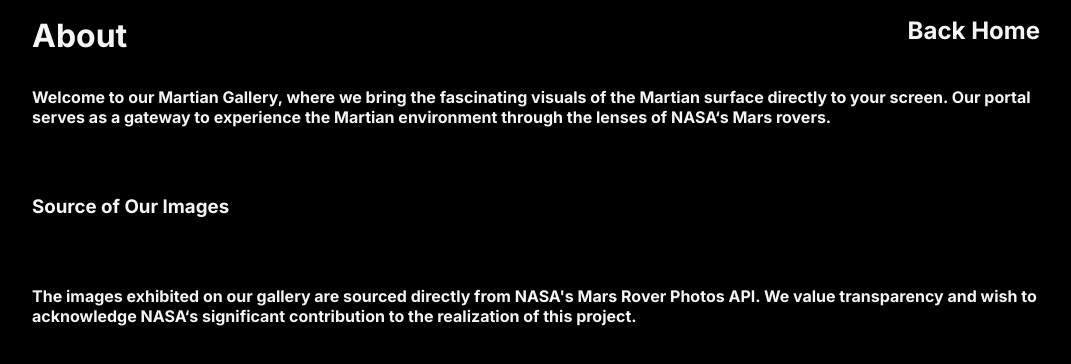
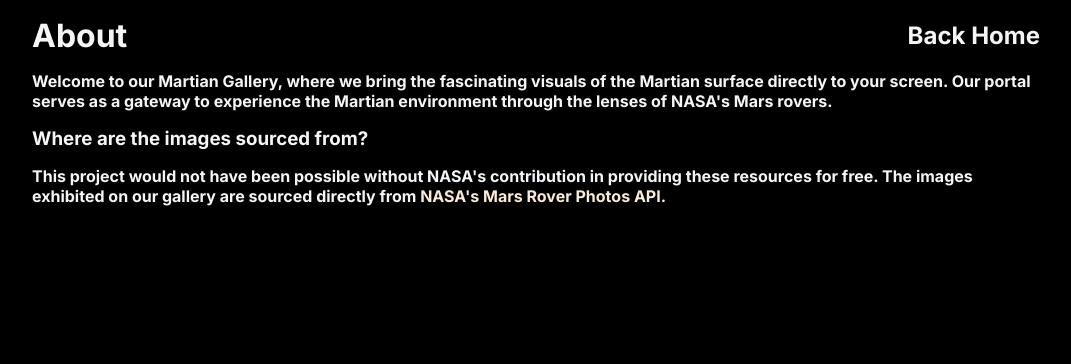
Before and after one commit to Zocum/planet-b, a Next.js app: page /contact in a window 1280 px wide. Shown: the top 364 px of the page, without its empty margins (104-1175 px from the left). Built offline with nearby package versions, Linux system fonts and the light colour scheme.

Commit message:
Project finished (lvl 1)

```diff
--- a/app/Footer/Footer.tsx
+++ b/app/Footer/Footer.tsx
@@ -4,7 +4,7 @@ import Link  from 'next/link';
 export default function Footer() {
   return (
     <footer className={styles.footerWrapper}>
-      <p>© 2023 - Made by <a href='' target='_blank'>Hector Jimenez Cruz</a></p>
+      <p>© 2023 - Made by <a href='https://twitter.com/SpaceBeetle1' target='_blank'>Hector Jimenez Cruz</a></p>
       <div className={styles.footerWrapper_contact}>
         <Link href='../contact'>About</Link>
       </div>
--- /dev/null
+++ b/app/contact/ContactPage.module.scss
@@ -0,0 +1,34 @@
+.contactPage {
+    color: whitesmoke;
+    margin: 1rem calc(6rem + 40px) 2rem calc(6rem + 40px);
+
+    &_header {
+        display: flex;
+        align-items: center;
+        justify-content: space-between;
+        margin-bottom: 1rem;
+
+        h2:hover {
+            outline: 1px solid white;
+            outline-offset: .5rem;
+            border-radius: 5px;
+            transition: outline-offset 0.1s ease-in-out;
+        }
+    }
+
+    &_body {
+        display: flex;
+        flex-direction: column;
+        gap: 1rem;
+
+        &_sourcesText a {
+            color: antiquewhite;
+
+            &:hover {
+                text-decoration: underline;
+                color: antiquewhite;
+                transition: text-decoration 0.2s ease-in-out;
+            }
+        }
+    }
+}
--- a/app/contact/page.tsx
+++ b/app/contact/page.tsx
@@ -1,33 +1,24 @@
-
+import styles from './ContactPage.module.scss';
 import Link from "next/link";
+import texts from './texts.json';
 
 export default function Contact() {
-  const styles = {
-    color: 'whitesmoke',
-    margin: '1rem calc(6rem + 40px) 2rem calc(6rem + 40px)',
- };
-
- const headerStyles = {
-  color: 'whitesmoke',
-  margin: '1rem calc(6rem + 40px) 2rem calc(6rem + 40px)',
-  display: 'flex',
-  justifyContent: 'space-between',
- };
 
   return (
-    <>
-      <header style={headerStyles}>
+    <div className={styles.contactPage}>
+      <header className={styles.contactPage_header}>
         <h1>About</h1>
         <h2>
           <Link href="/">Back Home</Link>
         </h2>
       </header>
-
-      <h4 style={styles}>Welcome to our Martian Gallery, where we bring the fascinating visuals of the Martian surface directly to your screen. Our portal serves as a gateway to experience the Martian environment through the lenses of NASA&lsquo;s Mars rovers.</h4>
-      <br />
-      <h3 style={styles}>Source of Our Images</h3>
-      <br />
-      <h4 style={styles}>The images exhibited on our gallery are sourced directly from NASA's Mars Rover Photos API. We value transparency and wish to acknowledge NASA&lsquo;s significant contribution to the realization of this project.</h4>
-    </>
+      <div className={styles.contactPage_body}>
+        <h4 className={styles.contactPage_body_welcome}>{texts.welcome}</h4>
+        <h3 className={styles.contactPage_body_sources}>{texts.sources}</h3>
+        <h4 className={styles.contactPage_body_sourcesText}>
+          {texts.sourcesText}
+          <Link href={texts.sourcesLink.url}>{texts.sourcesLink.text}</Link></h4>
+      </div>
+    </div>
   );
 };
--- /dev/null
+++ b/app/contact/texts.json
@@ -0,0 +1,9 @@
+{
+    "welcome": "Welcome to our Martian Gallery, where we bring the fascinating visuals of the Martian surface directly to your screen. Our portal serves as a gateway to experience the Martian environment through the lenses of NASA's Mars rovers.",
+    "sources": "Where are the images sourced from?",
+    "sourcesText": "This project would not have been possible without NASA's contribution in providing these resources for free. The images exhibited on our gallery are sourced directly from ",
+    "sourcesLink": {
+        "text": "NASA's Mars Rover Photos API.",
+        "url": "https://api.nasa.gov/"
+    }
+}
--- a/app/globals.scss
+++ b/app/globals.scss
@@ -12,8 +12,6 @@
   --preferred-background: #000000;
   --preferred-background-gradient: linear-gradient(to right, #434343, #000000);
   // --preferred-background-gradient: -webkit-linear-gradient(to right, #434343, #000000);
-
-
 
   --primary-glow: conic-gradient(
     from 180deg at 50% 50%,
--- a/app/page.tsx
+++ b/app/page.tsx
@@ -99,7 +99,7 @@ export default function Home() {
       <main className={styles.main}>
         <a className={styles.main_logo} href='/'>
             <Image src='/logo.png' width={50} height={50} alt='Logo Planet B' layout='responsive'/>
-            <p className={styles.main_logo_text}>Martian Gallery</p>
+            <p className={styles.main_logo_text}>Mars Window</p>
         </a>
         <h1 className={styles.title}>{roverName} Images <p style={statusStyle}>Rover Status: {roverStatus.charAt(0).toUpperCase() + roverStatus.slice(1)}</p></h1>
         <h2 className={styles.subtitle}>Currently viewing:</h2>
```
